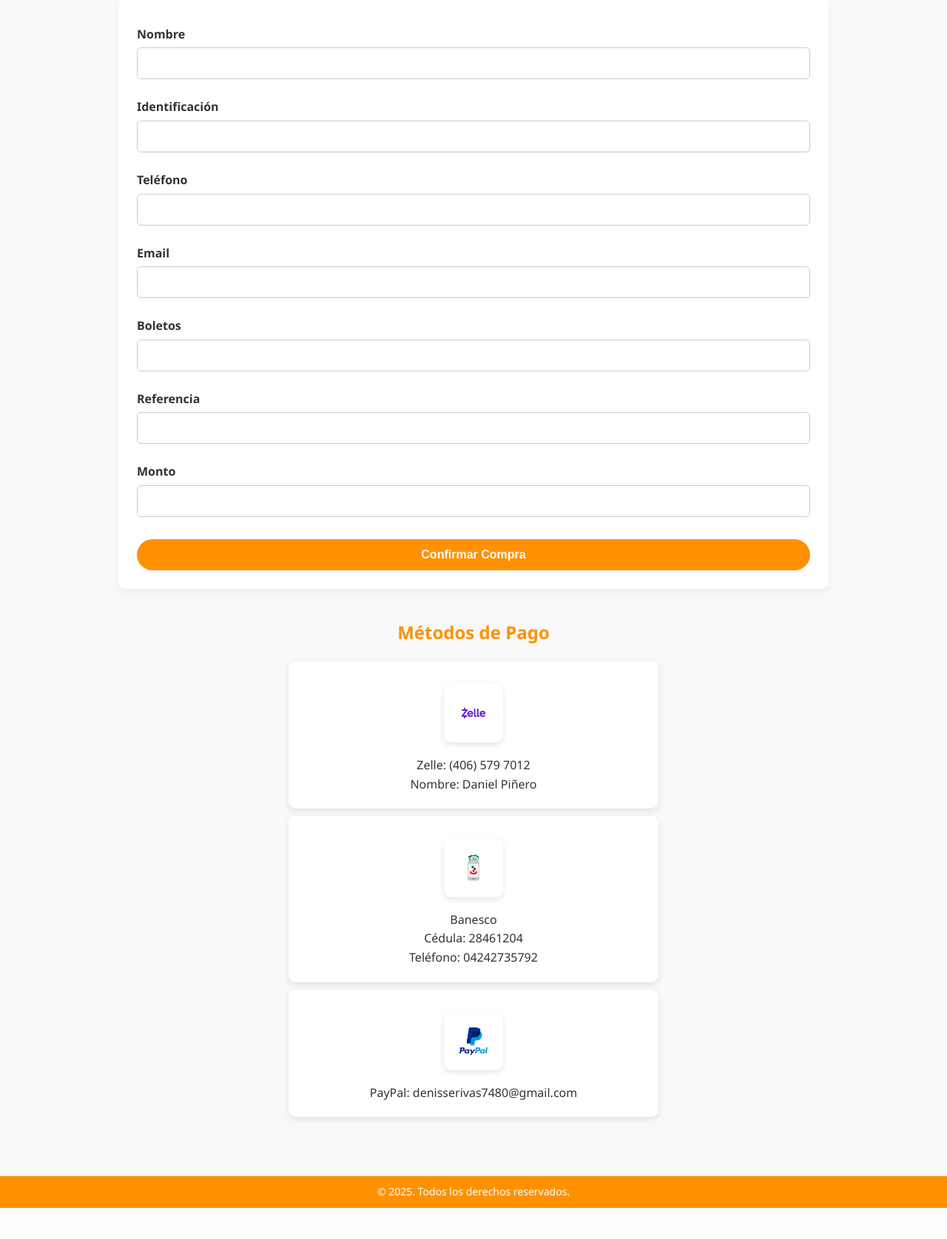
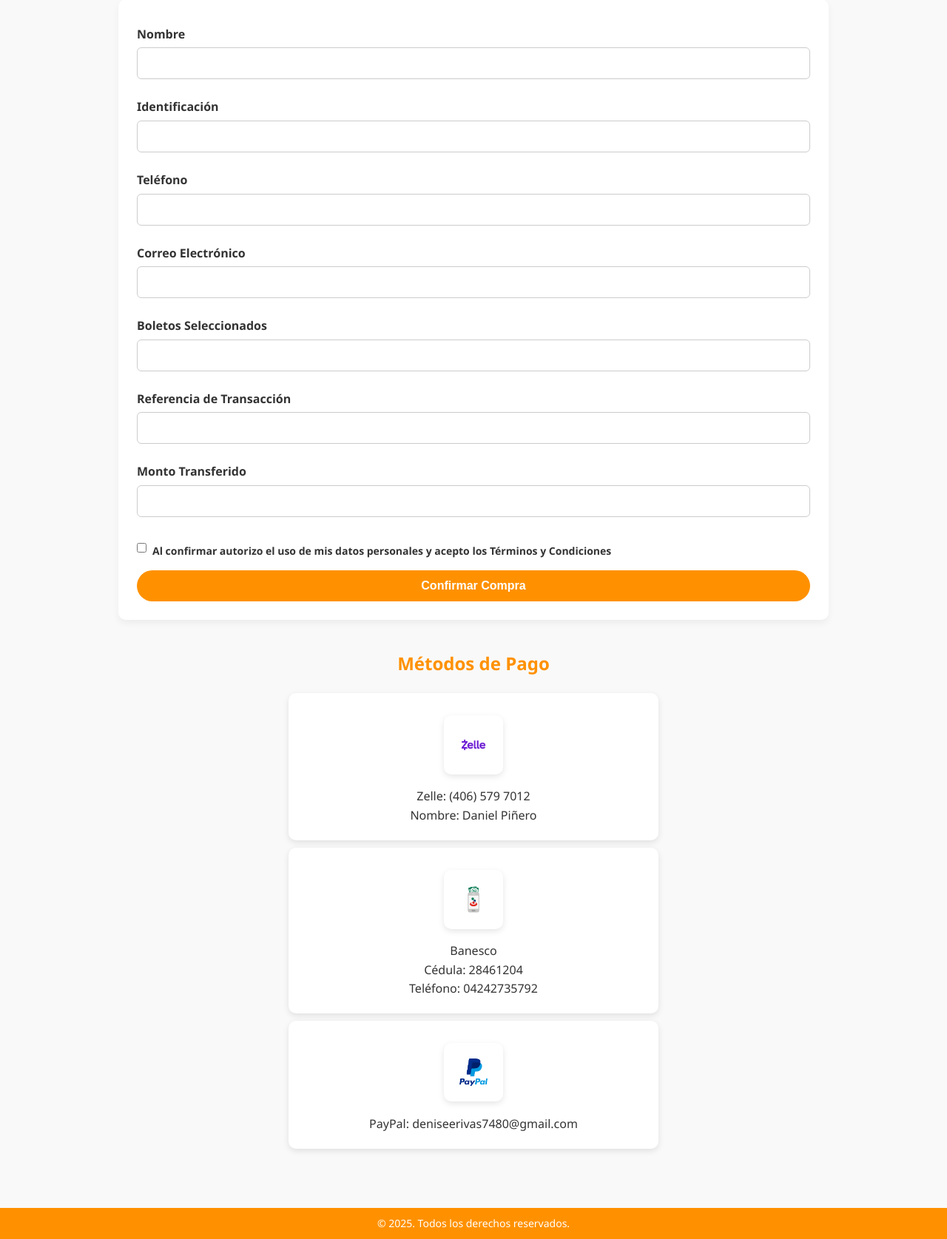
Before and after one commit to waldjos/TuRifa2025, a Flask app: page / in a window 1280 px wide. Shown: the part 1145-2820 px from the top of the page at 74% size. Before the commit the page ends 2778 px from the top, so only its background shows below. Run offline with Flask 3, Linux system fonts and the light colour scheme; some libraries are stand-ins or nearby versions.

Commit message:
Corrige el envío del formulario y actualiza el manejo de boletos

```diff
--- a/static/app.js
+++ b/static/app.js
@@ -1,24 +1,21 @@
-// app.js COMPLETO CON FIREBASE INTEGRADO
-
-// Firebase config e inicialización
-import { initializeApp } from "https://www.gstatic.com/firebasejs/10.8.0/firebase-app.js";
-import { getFirestore, collection, addDoc, getDocs } from "https://www.gstatic.com/firebasejs/10.8.0/firebase-firestore.js";
+import { initializeApp } from "https://www.gstatic.com/firebasejs/9.6.1/firebase-app.js";
+import { getDatabase, ref, set, get, child } from "https://www.gstatic.com/firebasejs/9.6.1/firebase-database.js";
 
 const firebaseConfig = {
-  apiKey: "AIzaSyQkXd8LLEtNRPP4MoSSyG3sn_18z7WdhzQ",
+  apiKey: "AIzaSyQXd8kL8LENRPP4MoSSyG3sn_18z7WdhzQ",
   authDomain: "turifa2025-7f3f1.firebaseapp.com",
+  databaseURL: "https://turifa2025-7f3f1-default-rtdb.firebaseio.com",
   projectId: "turifa2025-7f3f1",
   storageBucket: "turifa2025-7f3f1.appspot.com",
-  messagingSenderId: "788208791145",
-  appId: "1:788208791145:web:8611671eb1b8196c4a5a78",
-  measurementId: "G-F1YWVCMNJXP"
+  messagingSenderId: "788280791145",
+  appId: "1:788280791145:web:8611671eb1b8196c4a5a78",
+  measurementId: "G-F1YWCVMMJX"
 };
 
 const app = initializeApp(firebaseConfig);
-const db = getFirestore(app);
+const db = getDatabase(app);
 
-// ---------------- LÓGICA PRINCIPAL -------------------
-document.addEventListener("DOMContentLoaded", async () => {
+document.addEventListener("DOMContentLoaded", () => {
     console.log("✅ Página cargada correctamente");
 
     const popup = document.getElementById("popup");
@@ -33,7 +30,6 @@ document.addEventListener("DOMContentLoaded", async () => {
         setTimeout(() => popup.classList.remove("show"), duration);
     }
 
-  // Animación y navegación
     document.getElementById("btn-premios").addEventListener("click", () => {
         showPopup("🎉 ¿Te quieres ganar dos motos nuevas? 🚀 Compra YA y estarás participando por un Yamaha DT175 y un Empire RK200", 4000);
     });
@@ -62,19 +58,20 @@ document.addEventListener("DOMContentLoaded", async () => {
         });
     });
 
-  // Obtener boletos disponibles (del 1 al 10000, excluyendo vendidos en Firebase)
     async function obtenerBoletosDisponibles() {
-    const vendidosSnap = await getDocs(collection(db, "boletosVendidos"));
-    const vendidos = new Set();
-    vendidosSnap.forEach(doc => {
-      const datos = doc.data();
-      if (Array.isArray(datos.boletos)) {
-        datos.boletos.forEach(b => vendidos.add(parseInt(b)));
+        const dbRef = ref(db);
+        try {
+            const snapshot = await get(child(dbRef, "vendidos"));
+            const vendidos = snapshot.exists() ? Object.values(snapshot.val()) : [];
+            for (let i = 0; i < 10000; i++) {
+                const boleto = i.toString().padStart(4, "0");
+                if (!vendidos.includes(boleto)) {
+                    boletosDisponibles.push(boleto);
                 }
-    });
-
-    boletosDisponibles = Array.from({ length: 10000 }, (_, i) => i + 1).filter(b => !vendidos.has(b));
-    console.log("🎟️ Boletos disponibles:", boletosDisponibles.length);
+            }
+        } catch (error) {
+            console.error("Error al obtener boletos:", error);
+        }
     }
 
     function actualizarTotal() {
@@ -97,7 +94,7 @@ document.addEventListener("DOMContentLoaded", async () => {
         boletosSeleccionados.clear();
         document.getElementById("lista-numeros").innerHTML = "";
 
-    while (boletosSeleccionados.size < cantidad && boletosDisponibles.length > 0) {
+        while (boletosSeleccionados.size < cantidad) {
             const random = boletosDisponibles[Math.floor(Math.random() * boletosDisponibles.length)];
             if (!boletosSeleccionados.has(random)) {
                 boletosSeleccionados.add(random);
@@ -121,51 +118,38 @@ document.addEventListener("DOMContentLoaded", async () => {
         });
     });
 
-  // Envío y registro de formulario
     const btn = document.getElementById('button');
-  const form = document.getElementById('form');
 
-  form.addEventListener('submit', async function(event) {
+    document.getElementById('form').addEventListener('submit', async function (event) {
         event.preventDefault();
         btn.value = 'Enviando...';
 
-    const selectedBoletos = Array.from(boletosSeleccionados);
-    if (selectedBoletos.length === 0) {
-      showPopup("⚠️ Selecciona tus boletos antes de enviar.");
-      return;
-    }
+        const serviceID = 'default_service';
+        const templateID = 'template_vwsrjs3';
 
-    // Enviar correo con EmailJS
-    emailjs.sendForm("service_yq2pt2d", "template_vwsrjs3", this)
-      .then(async () => {
-        // Guardar en Firebase
-        await addDoc(collection(db, "boletosVendidos"), {
-          nombre: form.nombre.value,
-          identificacion: form.identificacion.value,
-          telefono: form.telefono.value,
-          email: form.email.value,
-          referencia: form.referencia.value,
-          monto: form.monto.value,
-          boletos: selectedBoletos
+        emailjs.sendForm(serviceID, templateID, this).then(async () => {
+            const vendidosRef = ref(db, "vendidos");
+            const vendidosSnapshot = await get(vendidosRef);
+            const vendidos = vendidosSnapshot.exists() ? vendidosSnapshot.val() : {};
+            const nuevos = Array.from(boletosSeleccionados);
+            nuevos.forEach((boleto, i) => {
+                vendidos[`${Date.now()}_${i}`] = boleto;
             });
+            await set(vendidosRef, vendidos);
 
-        // Limpiar formulario
-        form.reset();
+            btn.value = 'Confirmar Compra';
+            showPopup("✅ ¡Formulario enviado con éxito! Revisa tu correo.", 4000);
+            this.reset();
             document.getElementById("lista-numeros").innerHTML = "";
             document.getElementById("boletos-seleccionados").innerText = "0";
             document.getElementById("total-bolivares").innerText = "0";
             boletosSeleccionados.clear();
-
-        showPopup("✅ ¡Formulario enviado y boletos registrados exitosamente!", 4000);
-        btn.value = "Confirmar Compra";
-        await obtenerBoletosDisponibles();
-      })
-      .catch((err) => {
+        }).catch((err) => {
+            btn.value = 'Confirmar Compra';
+            showPopup("❌ Ocurrió un error al enviar. Intenta más tarde.", 4000);
             console.error("❌ Error al enviar:", err);
-        showPopup("❌ Error al enviar. Intenta más tarde.", 4000);
-        btn.value = "Confirmar Compra";
         });
     });
 
-  await obtenerBoletosDisponibles();
+    obtenerBoletosDisponibles();
 });
--- a/templates/index.html
+++ b/templates/index.html
@@ -5,30 +5,9 @@
   <meta name="viewport" content="width=device-width, initial-scale=1.0" />
   <title>TuRifa2025</title>
 
-  <!-- Firebase SDKs -->
-  <script type="module">
-    // Importar Firebase (modular SDK)
-    import { initializeApp } from "https://www.gstatic.com/firebasejs/10.8.1/firebase-app.js";
-    import { getDatabase, ref, get, push, set, onValue } from "https://www.gstatic.com/firebasejs/10.8.1/firebase-database.js";
-
-    const firebaseConfig = {
-      apiKey: "AIzaSyDKq8tELtNRPP4MoSSyG3sn_18z7WdhzQ",
-      authDomain: "turifa2025-7f3f1.firebaseapp.com",
-      projectId: "turifa2025-7f3f1",
-      storageBucket: "turifa2025-7f3f1.appspot.com",
-      messagingSenderId: "788208791145",
-      appId: "1:788208791145:web:8611671eb1b8196c4a5a78",
-      databaseURL: "https://turifa2025-7f3f1-default-rtdb.firebaseio.com"
-    };
-
-    const app = initializeApp(firebaseConfig);
-    window.firebaseDB = getDatabase(app);
-    window.firebaseRef = ref;
-    window.firebasePush = push;
-    window.firebaseSet = set;
-    window.firebaseGet = get;
-    window.firebaseOnValue = onValue;
-  </script>
+  <!-- Estilos -->
+  <link rel="stylesheet" href="{{ url_for('static', filename='style.css') }}">
+  <link rel="icon" href="{{ url_for('static', filename='favicon.ico') }}" />
 
   <!-- EmailJS -->
   <script src="https://cdn.jsdelivr.net/npm/@emailjs/browser@4/dist/email.min.js"></script>
@@ -36,14 +15,35 @@
     emailjs.init('p9hLWmmvXjeTINrFL');
   </script>
 
-  <!-- CSS -->
-  <link rel="stylesheet" href="{{ url_for('static', filename='style.css') }}" />
+  <!-- Firebase -->
+  <script type="module">
+    import { initializeApp } from "https://www.gstatic.com/firebasejs/10.7.1/firebase-app.js";
+    import { getDatabase, ref, set, get, child } from "https://www.gstatic.com/firebasejs/10.7.1/firebase-database.js";
 
-  <!-- App principal -->
+    const firebaseConfig = {
+      apiKey: "AIzaSyDxK8dLEtNRPP4MoSSyG3Sn_18z7WdhzQ",
+      authDomain: "turifa2025-7f3f1.firebaseapp.com",
+      databaseURL: "https://turifa2025-7f3f1-default-rtdb.firebaseio.com",
+      projectId: "turifa2025-7f3f1",
+      storageBucket: "turifa2025-7f3f1.appspot.com",
+      messagingSenderId: "788208791145",
+      appId: "1:788208791145:web:8611671e1b1b196c4a5a78",
+      measurementId: "G-F1YWCWMJXP"
+    };
+
+    const app = initializeApp(firebaseConfig);
+    window.db = getDatabase(app);
+    window.firebaseRef = ref;
+    window.firebaseSet = set;
+    window.firebaseGet = get;
+    window.firebaseChild = child;
+  </script>
+
+  <!-- Script principal -->
   <script src="{{ url_for('static', filename='app.js') }}" defer></script>
 </head>
+<body>
 
-<body>
   <!-- Logo -->
   <header>
     <img src="{{ url_for('static', filename='Logo.png') }}" alt="Logo TuRifa2025" class="logo" />
@@ -84,14 +84,41 @@
     <section>
       <h2>Datos Personales</h2>
       <form id="form">
-        <div class="field"><label for="nombre">Nombre</label><input type="text" name="nombre" id="nombre" /></div>
-        <div class="field"><label for="identificacion">Identificación</label><input type="text" name="identificacion" id="identificacion" /></div>
-        <div class="field"><label for="telefono">Teléfono</label><input type="text" name="telefono" id="telefono" /></div>
-        <div class="field"><label for="email">Email</label><input type="text" name="email" id="email" /></div>
-        <div class="field"><label for="boletos">Boletos</label><input type="text" name="boletos" id="boletos" readonly /></div>
-        <div class="field"><label for="referencia">Referencia</label><input type="text" name="referencia" id="referencia" /></div>
-        <div class="field"><label for="monto">Monto</label><input type="text" name="monto" id="monto" /></div>
-        <input type="submit" id="button" value="Confirmar Compra" />
+        <div class="field">
+          <label for="nombre">Nombre</label>
+          <input type="text" name="nombre" id="nombre" required>
+        </div>
+        <div class="field">
+          <label for="identificacion">Identificación</label>
+          <input type="text" name="identificacion" id="identificacion">
+        </div>
+        <div class="field">
+          <label for="telefono">Teléfono</label>
+          <input type="tel" name="telefono" id="telefono" required>
+        </div>
+        <div class="field">
+          <label for="email">Correo Electrónico</label>
+          <input type="email" name="email" id="email" required>
+        </div>
+        <div class="field">
+          <label for="boletos">Boletos Seleccionados</label>
+          <input type="text" name="boletos" id="boletos" readonly>
+        </div>
+        <div class="field">
+          <label for="referencia">Referencia de Transacción</label>
+          <input type="text" name="referencia" id="referencia" required>
+        </div>
+        <div class="field">
+          <label for="monto">Monto Transferido</label>
+          <input type="number" name="monto" id="monto" required>
+        </div>
+
+        <div class="checkbox-container">
+          <input type="checkbox" id="acepto-terminos" name="acepto-terminos" required />
+          <label for="acepto-terminos">Al confirmar autorizo el uso de mis datos personales y acepto los Términos y Condiciones</label>
+        </div>
+
+        <input type="submit" id="button" value="Confirmar Compra">
       </form>
     </section>
 
@@ -108,7 +135,7 @@
       </div>
       <div class="pago-opcion">
         <img src="{{ url_for('static', filename='Paypal.png') }}" alt="PayPal" class="pago-opcion" />
-        <p>PayPal: denisserivas7480@gmail.com</p>
+        <p>PayPal: deniseerivas7480@gmail.com</p>
       </div>
     </section>
   </main>
@@ -118,7 +145,8 @@
     <p>© 2025. Todos los derechos reservados.</p>
   </footer>
 
-  <!-- Popup -->
+  <!-- Contenedor de mensajes -->
   <div id="popup"></div>
+
 </body>
 </html>
```
Lines whose indentation alone changed are shown as unchanged.
